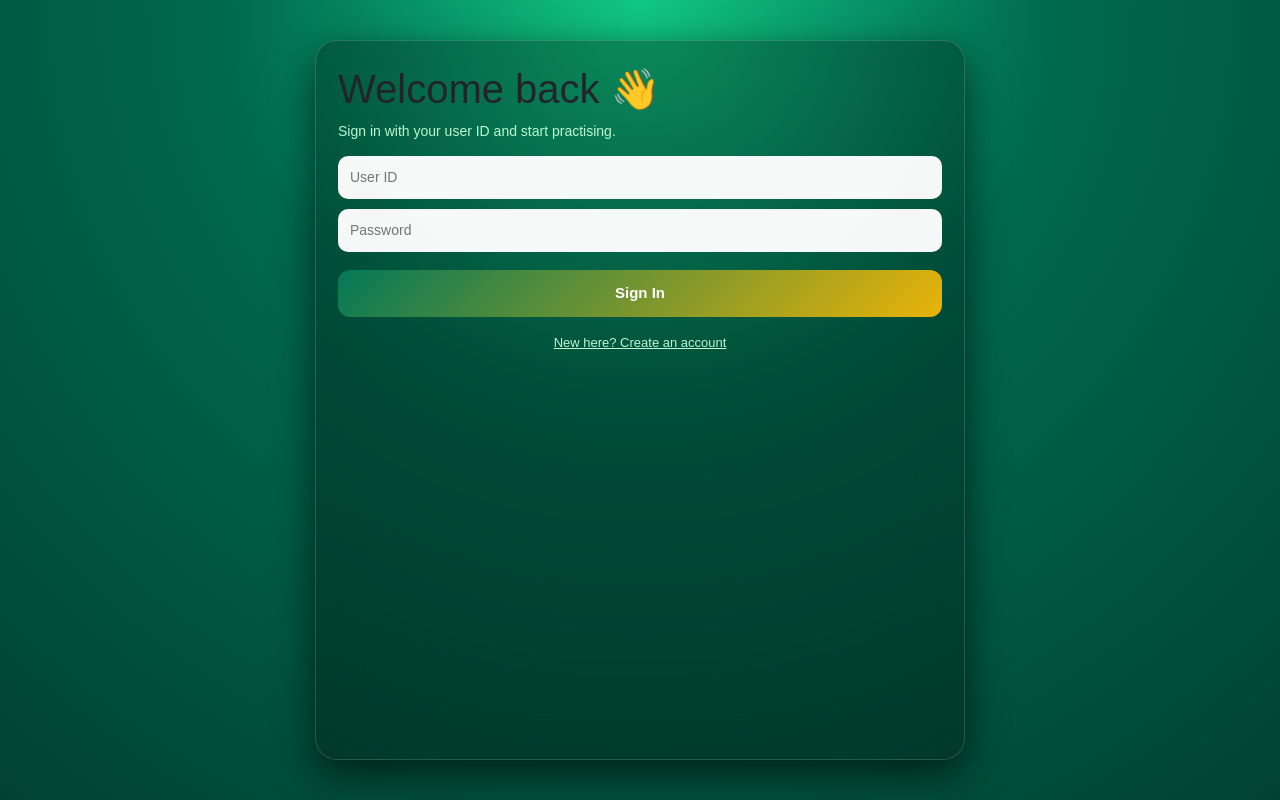
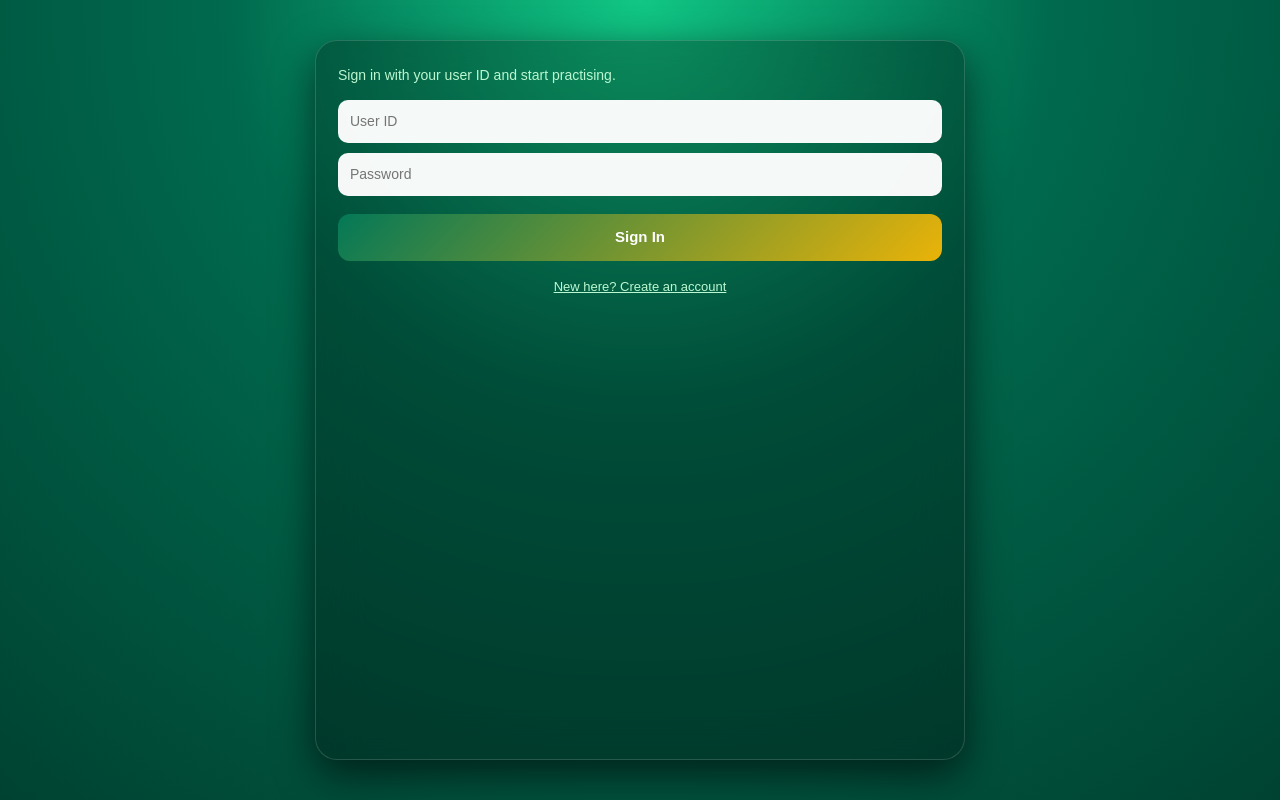
Before and after one commit to Varshith302006/Communication, a website: page index.html in a window 1280 px wide. Drawn offline with nearby package versions, Linux system fonts and the light colour scheme.

Commit message:
Update index.html

```diff
--- a/index.html
+++ b/index.html
@@ -15,7 +15,7 @@
 
       <!-- LOGIN PAGE -->
       <section id="login" class="page active">
-        <h1>Welcome back 👋</h1>
+        <!-- <h1>Welcome back 👋</h1> -->
         <p class="auth-sub">Sign in with your user ID and start practising.</p>
 
         <input id="login-id" placeholder="User ID" />
```
